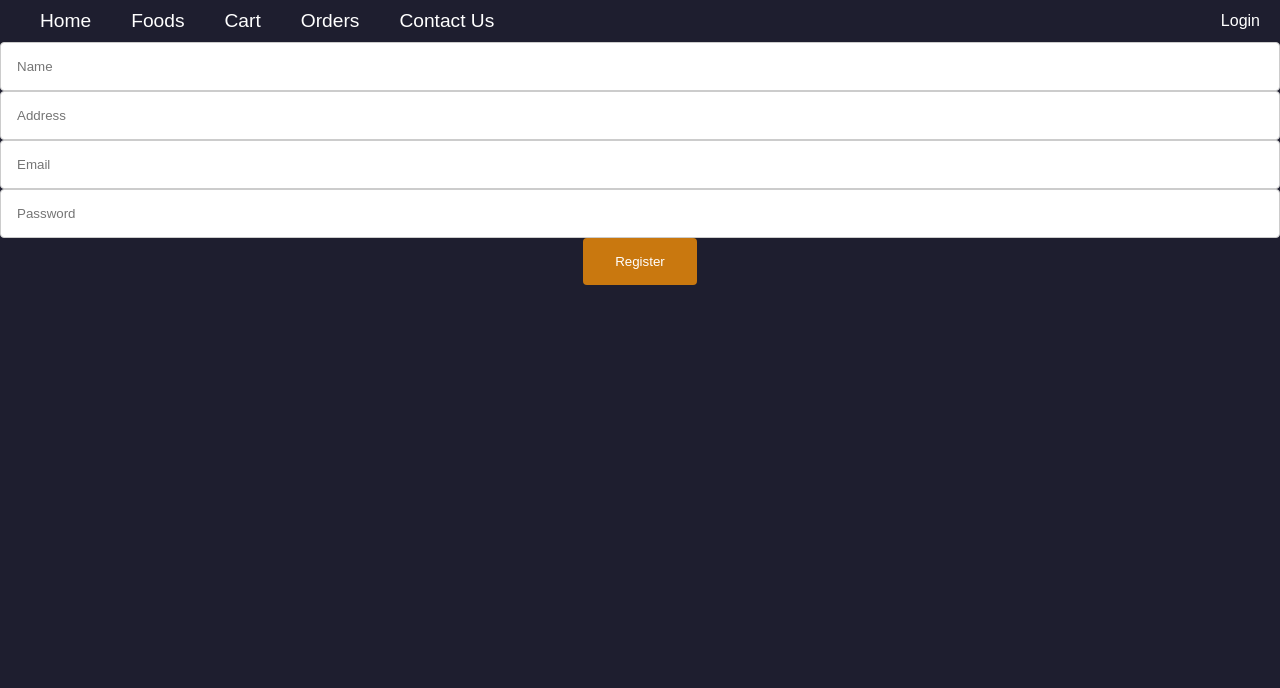
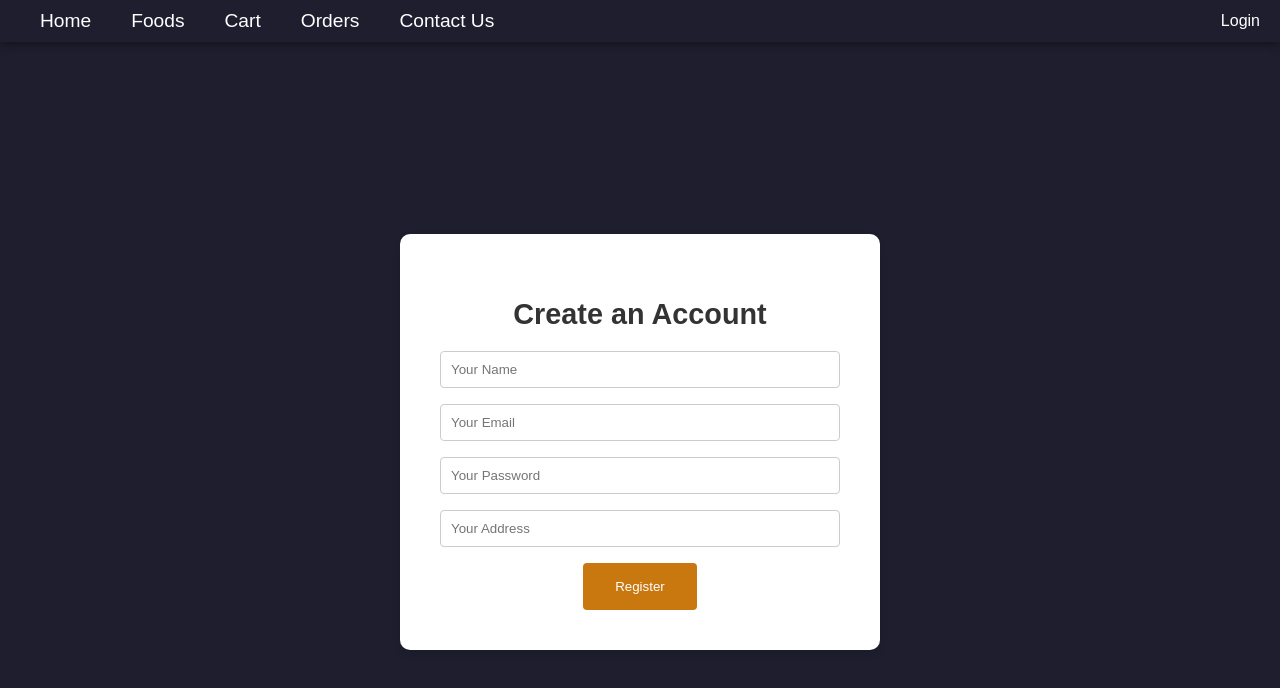
Before and after one commit to GFontes008/Food-Delivery-Frontend, a React (Create React App) app: page /register in a window 1280 px wide. Shown: the top 688 px of the page. Built offline with nearby package versions, Linux system fonts and the light colour scheme.

Commit message:
working but not the comments

```diff
--- a/src/components/Cart.js
+++ b/src/components/Cart.js
@@ -70,8 +70,8 @@ const Cart = () => {
               </li>
             ))}
           </ul>
-          <h3>Delivery Fee: ${deliveryFee.toFixed(2)}</h3>
-          <h3>Total: ${totalPrice.toFixed(2)}</h3>
+          <h3>Delivery Fee: €{deliveryFee.toFixed(2)}</h3>
+          <h3>Total: €{totalPrice.toFixed(2)}</h3>
           <button onClick={handleCheckout}>Checkout</button>
         </>
       ) : (
--- a/src/components/FoodList.js
+++ b/src/components/FoodList.js
@@ -26,7 +26,7 @@ const FoodList = ({ onAddToCart }) => {
           <div key={food._id} className="food-item">
             <h3>{food.name}</h3>
             <p>{food.description}</p>
-            <p className="price">${food.price.toFixed(2)}</p>
+            <p className="price">€{food.price.toFixed(2)}</p>
             <button onClick={() => onAddToCart(food)}>Add to Cart</button>
           </div>
         ))}
--- a/src/components/Register.js
+++ b/src/components/Register.js
@@ -1,81 +1,95 @@
 import React, { useState } from "react";
 import { register } from "../services/api";
 import { useNavigate } from "react-router-dom";
-import "../styles/Auth.css";
+import "../styles/Register.css";
 
 const Register = () => {
   const [formData, setFormData] = useState({
     name: "",
     email: "",
     password: "",
-    address: "",
+    address: "", // Add address field
   });
-  const [error, setError] = useState("");
+  const [message, setMessage] = useState("");
   const navigate = useNavigate();
 
-  const onChange = (e) => {
-    setFormData({ ...formData, [e.target.name]: e.target.value });
+  const handleChange = (e) => {
+    setFormData({
+      ...formData,
+      [e.target.name]: e.target.value,
+    });
   };
 
-  const onSubmit = async (e) => {
+  const handleSubmit = async (e) => {
     e.preventDefault();
-    setError("");
     try {
-      await register(formData);
-      console.log(`User registered successfully: ${formData.email}`);
-      alert("User registered successfully!");
+      const response = await register(formData);
+      setMessage(response.message);
+      setFormData({
+        name: "",
+        email: "",
+        password: "",
+        address: "", // Reset address field
+      });
       navigate("/login");
-    } catch (err) {
-      console.error(
-        "Registration failed:",
-        err.response ? err.response.data : err.message
-      );
-      setError(
-        err.response && err.response.data
-          ? err.response.data.msg
-          : "Registration failed. Please try again."
-      );
+    } catch (error) {
+      setMessage("Failed to register. Please try again later.");
     }
   };
 
   return (
-    <div className="auth-container">
-      <form onSubmit={onSubmit}>
+    <div className="register-container">
+      <div className="register-form">
+        <h2>Create an Account</h2>
+        <form onSubmit={handleSubmit}>
+          <div className="form-group">
             <input
               type="text"
+              id="name"
               name="name"
+              placeholder="Your Name"
               value={formData.name}
-          onChange={onChange}
-          placeholder="Name"
+              onChange={handleChange}
               required
             />
+          </div>
+          <div className="form-group">
+            <input
+              type="email"
+              id="email"
+              name="email"
+              placeholder="Your Email"
+              value={formData.email}
+              onChange={handleChange}
+              required
+            />
+          </div>
+          <div className="form-group">
+            <input
+              type="password"
+              id="password"
+              name="password"
+              placeholder="Your Password"
+              value={formData.password}
+              onChange={handleChange}
+              required
+            />
+          </div>
+          <div className="form-group">
             <input
               type="text"
+              id="address"
               name="address"
+              placeholder="Your Address"
               value={formData.address}
-          onChange={onChange}
-          placeholder="Address"
+              onChange={handleChange}
               required
             />
-        <input
-          type="email"
-          name="email"
-          value={formData.email}
-          onChange={onChange}
-          placeholder="Email"
-          required
-        />
-        <input
-          type="password"
-          name="password"
-          value={formData.password}
-          onChange={onChange}
-          placeholder="Password"
-          required
-        />
-        {error && <p className="error">{error}</p>}
+          </div>
           <button type="submit">Register</button>
         </form>
+        {message && <p>{message}</p>}
+      </div>
     </div>
   );
 };
--- /dev/null
+++ b/src/styles/Register.css
@@ -0,0 +1,61 @@
+body,
+html {
+  height: 100%;
+  margin: 0;
+  font-family: "Helvetica Neue", sans-serif;
+  background-color: #1e1e2f;
+  color: #333;
+}
+
+.register-container {
+  display: flex;
+  justify-content: center;
+  align-items: center;
+  height: 100vh;
+}
+
+.register-form {
+  background-color: #fff;
+  padding: 40px;
+  border-radius: 10px;
+  box-shadow: 0 4px 8px rgba(0, 0, 0, 0.1);
+  width: 100%;
+  max-width: 400px;
+  text-align: center;
+}
+
+.register-form h2 {
+  margin-bottom: 20px;
+  color: #333;
+}
+
+.form-group {
+  margin-bottom: 20px;
+}
+
+.form-group input {
+  width: 100%;
+  padding: 10px;
+  border: 1px solid #ccc;
+  border-radius: 5px;
+  box-sizing: border-box;
+}
+
+button {
+  background-color: #ff6f61;
+  color: #fff;
+  padding: 10px 20px;
+  border: none;
+  border-radius: 5px;
+  cursor: pointer;
+  transition: background-color 0.3s;
+}
+
+button:hover {
+  background-color: #e65c50;
+}
+
+p {
+  color: #e65c50;
+  margin-top: 20px;
+}
```
Lines whose indentation alone changed are shown as unchanged.
